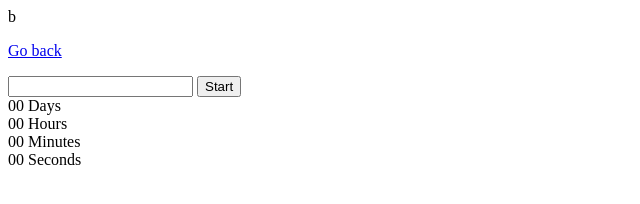
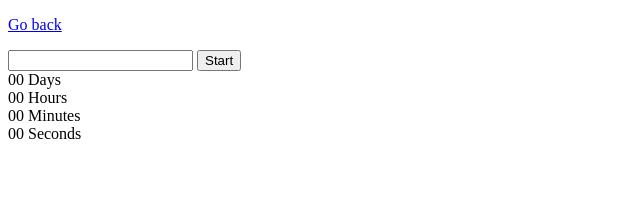
Before and after one commit to NicolaiTesla4/goit-js-hw-09, a plain HTML site: page 02-timer.html in a window 1280 px wide. Shown: the whole page, without its empty margins (0-640 px from the left). Drawn offline with Linux system fonts and the light colour scheme.

Commit message:
Deploying to gh-pages from @ NicolaiTesla4/goit-js-hw-09@336d8ada6064f20c27d833ef74b8dd9ac98ddc45 🚀

```diff
--- a/02-timer.html
+++ b/02-timer.html
@@ -1 +1 @@
-b<!DOCTYPE html><html lang="en"><head><script type="module" src="/goit-js-hw-09/02-timer.67ef238f.js"></script><script nomodule="" defer src="/goit-js-hw-09/02-timer.96b003fb.js"></script><meta charset="utf-8"><meta name="viewport" content="width=device-width, initial-scale=1.0"><title>Countdown timer</title><link rel="stylesheet" href="/goit-js-hw-09/01-color-switcher.19950fa6.css"></head><body> <p><a href="/goit-js-hw-09/index.html">Go back</a></p> <input type="text" id="datetime-picker"> <button type="button" data-start="">Start</button> <div class="timer"> <div class="field"> <span class="value" data-days="">00</span> <span class="label">Days</span> </div> <div class="field"> <span class="value" data-hours="">00</span> <span class="label">Hours</span> </div> <div class="field"> <span class="value" data-minutes="">00</span> <span class="label">Minutes</span> </div> <div class="field"> <span class="value" data-seconds="">00</span> <span class="label">Seconds</span> </div> </div> <script src="/goit-js-hw-09/02-timer.12d755ab.js" type="module"></script><script src="/goit-js-hw-09/02-timer.1acda737.js" nomodule="" defer></script> </body></html>
+<!DOCTYPE html><html lang="en"><head><script type="module" src="/goit-js-hw-09/02-timer.67ef238f.js"></script><script nomodule="" defer src="/goit-js-hw-09/02-timer.96b003fb.js"></script><meta charset="utf-8"><meta name="viewport" content="width=device-width, initial-scale=1.0"><title>Countdown timer</title><link rel="stylesheet" href="/goit-js-hw-09/01-color-switcher.19950fa6.css"></head><body> <p><a href="/goit-js-hw-09/index.html">Go back</a></p> <input type="text" id="datetime-picker"> <button type="button" data-start="">Start</button> <div class="timer"> <div class="field"> <span class="value" data-days="">00</span> <span class="label">Days</span> </div> <div class="field"> <span class="value" data-hours="">00</span> <span class="label">Hours</span> </div> <div class="field"> <span class="value" data-minutes="">00</span> <span class="label">Minutes</span> </div> <div class="field"> <span class="value" data-seconds="">00</span> <span class="label">Seconds</span> </div> </div> <script src="/goit-js-hw-09/02-timer.12d755ab.js" type="module"></script><script src="/goit-js-hw-09/02-timer.1acda737.js" nomodule="" defer></script> </body></html>
```
